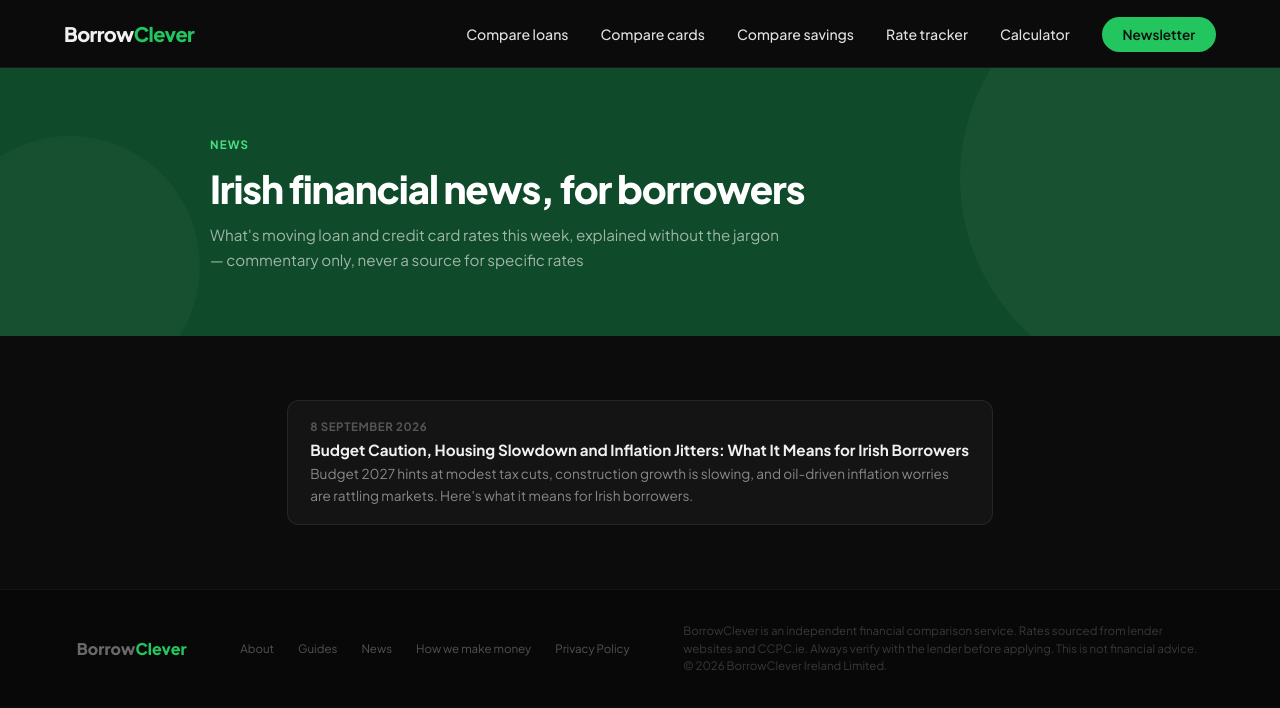
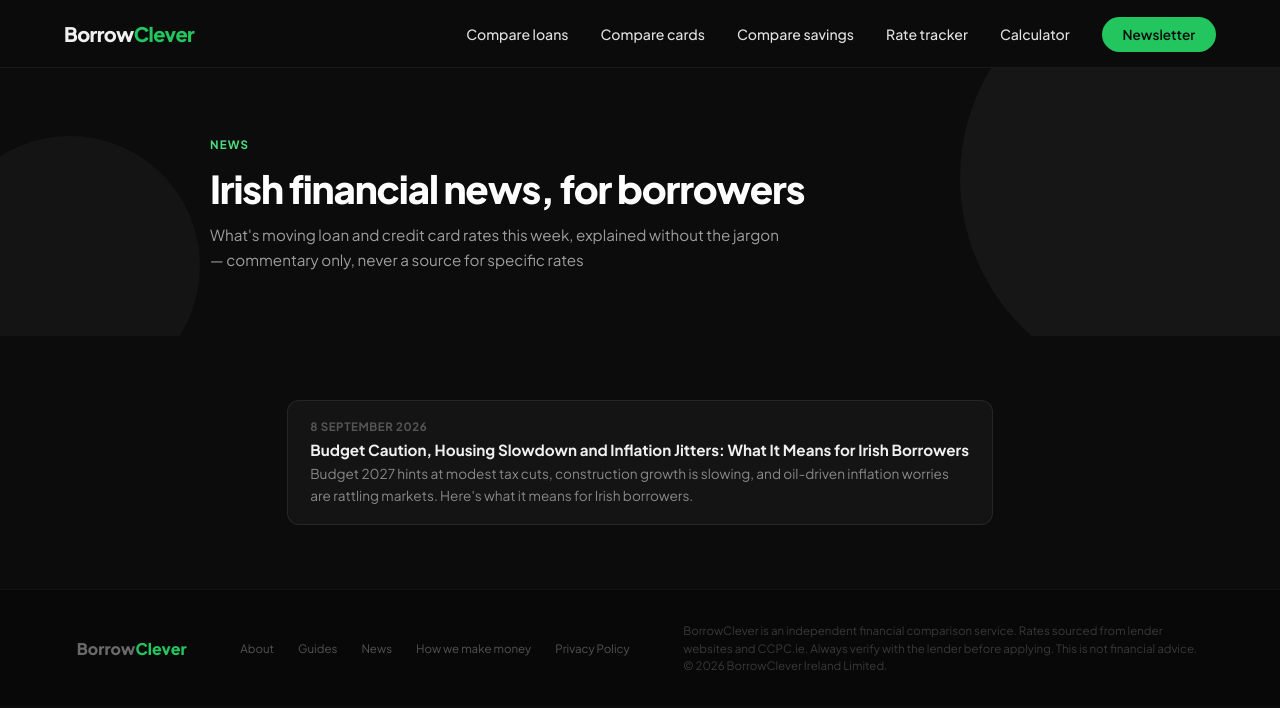
Before and after one commit to BorrowBetterdotie/borrowclever, a website: page news/index.html in a window 1280 px wide. Drawn offline with Linux system fonts and the light colour scheme.

Commit message:
Make page-header background black by default (#60)
Several pages relied on the shared .page-header rule and never overrode
its background, so they rendered with the old green instead of the
black used across the rest of the site. Fixing the base rule covers
those pages and any new page that doesn't set its own override.

Co-authored-by: Claude Sonnet 5 <noreply@anthropic.com>

```diff
--- a/site.css
+++ b/site.css
@@ -106,7 +106,7 @@ nav {
 
 /* ── PAGE HEADER ── */
 .page-header {
-  background: #0f4a2a; padding: 4.5rem 6%;
+  background: #0c0c0c; padding: 4.5rem 6%;
   position: relative; overflow: hidden;
 }
 .page-header::before {
```
